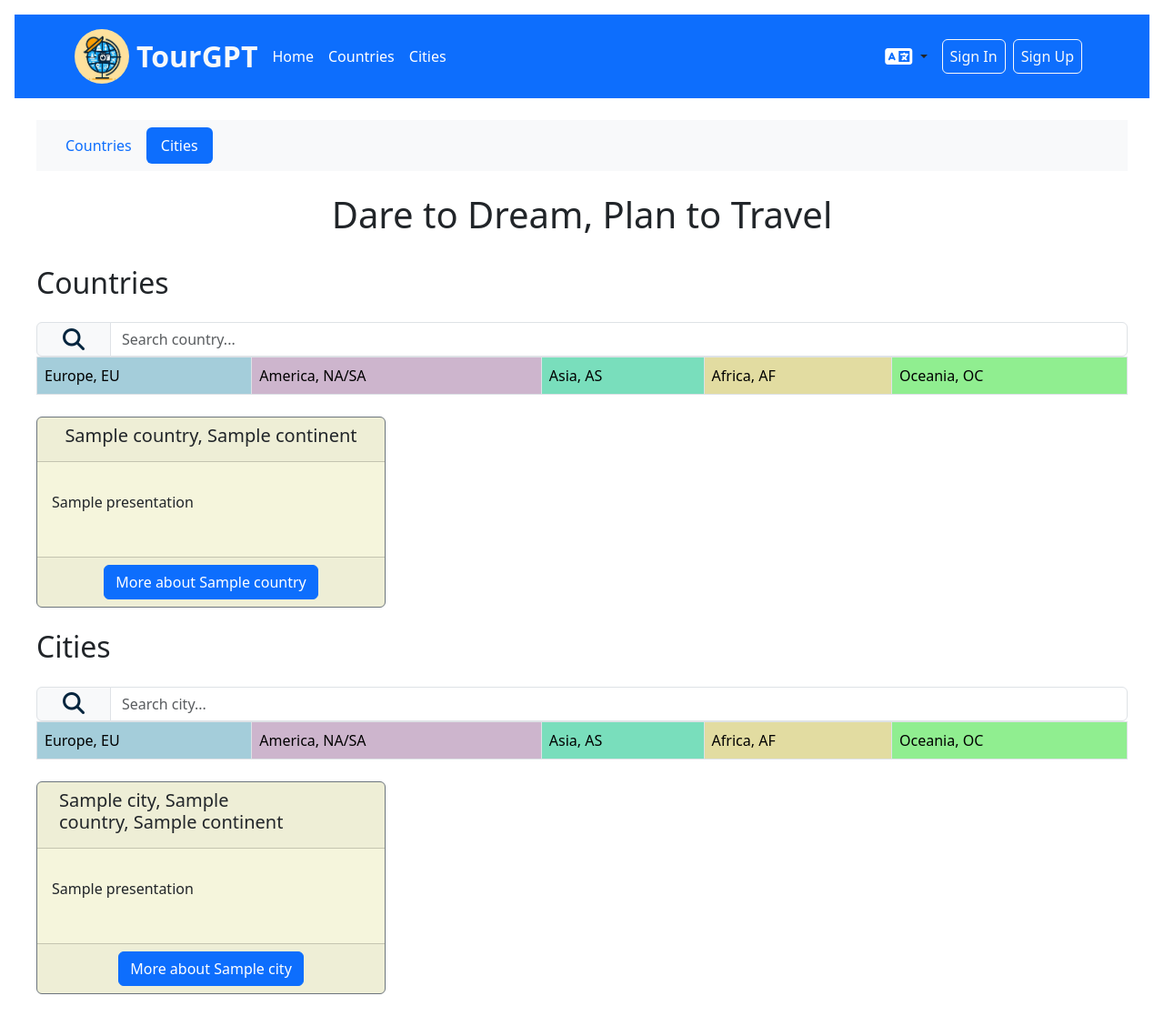
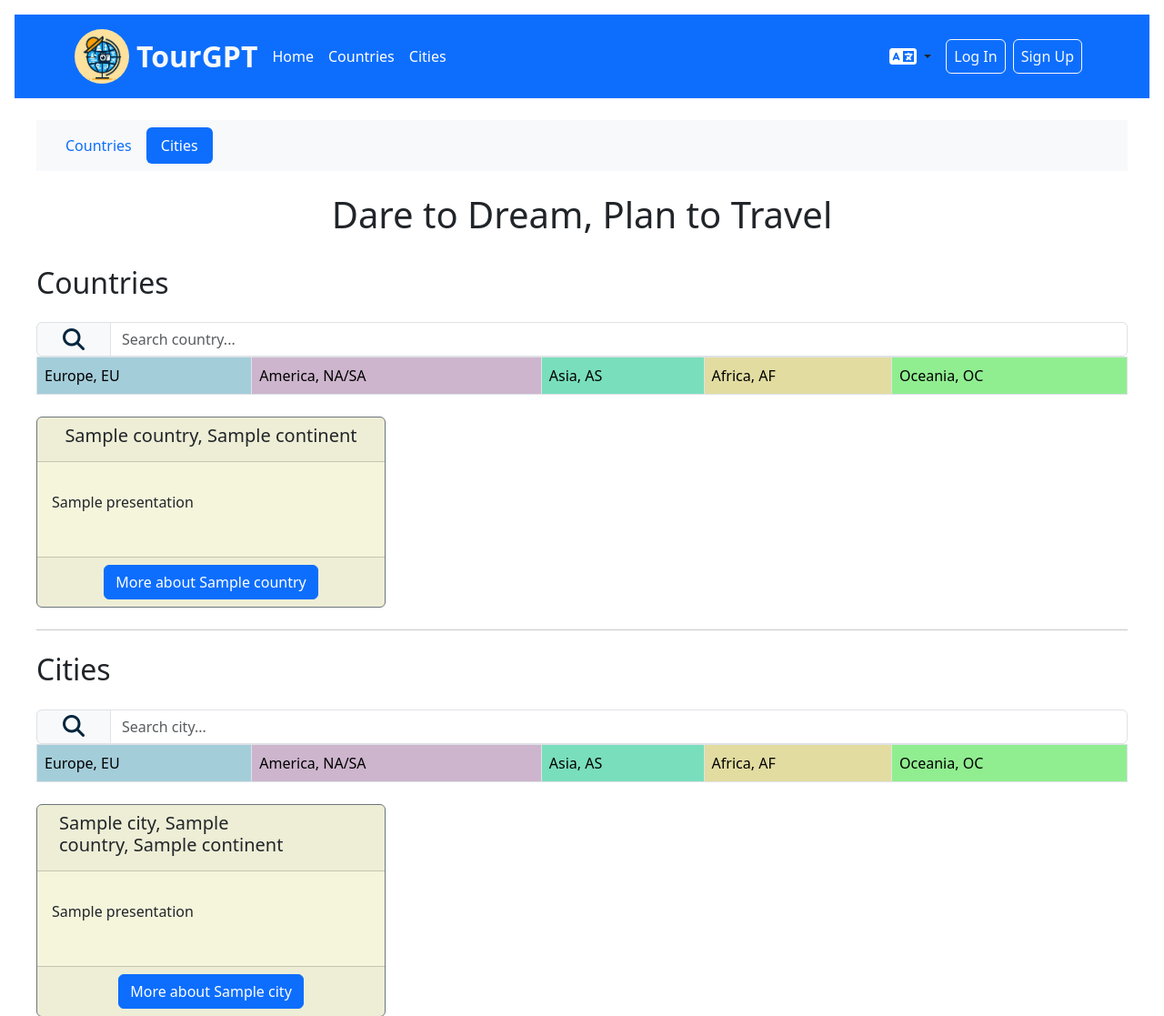
Before and after one commit to Elenaluciasanz/TourGPT, a Django app: template services/templates/home.html in a window 1280 px wide. Shown: the top 1117 px of the page at 91% size. Run offline with Django 4.2, Linux system fonts and the light colour scheme; the template is opened without the code that fills it: most values are stand-ins (such as "Sample title", 1, 10 or a date in 2020); some libraries are stand-ins or nearby versions.

Commit message:
Detalles

```diff
--- a/planner/prompts/planner_prompts.py
+++ b/planner/prompts/planner_prompts.py
@@ -138,8 +138,6 @@ def planner_route(route: Route):
 
     output = chat_gpt(input.to_string())
 
-    print(output)
-
     if output != "":
         try:
             resp = json.loads(output)
--- a/services/templates/home.html
+++ b/services/templates/home.html
@@ -111,7 +111,7 @@
         </div>
     </div>
 <!-------------------------End Countries----------------------->
-
+<hr>
 <!-------------------------Cities----------------------->
     <div id="scrollspyCities">
         <h2 class="my-4">{% trans "Cities" %}</h2>
--- a/templates/base.html
+++ b/templates/base.html
@@ -72,11 +72,11 @@
                           </div>
                         </li>
                         {% if user.is_authenticated %}
-                          <li><a class="btn btn-outline-light me-2 px-2" href="{{ user.get_absolute_url }}">{% trans 'My Account' %}</a></li>
-                          <li><a class="btn btn-outline-light me-2 px-2" href="{% url 'logout' %}">{% trans 'Sing Out' %}</a></li>
+                          <li><a class="btn btn-outline-light me-2 px-2 my-2" href="{{ user.get_absolute_url }}">{% trans 'My Account' %}</a></li>
+                          <li><a class="btn btn-outline-light me-2 px-2 my-2" href="{% url 'logout' %}">{% trans 'Log Out' %}</a></li>
                         {% else %}
-                            <li><a class="btn btn-outline-light me-2 px-2" href="{% url 'login' %}">{% trans 'Sign In' %}</a></li>
-                            <li><a class="btn btn-outline-light me-2 px-2" href="{% url 'signup' %}">{% trans 'Sign Up' %}</a></li>
+                            <li><a class="btn btn-outline-light me-2 px-2 my-2" href="{% url 'login' %}">{% trans 'Log In' %}</a></li>
+                            <li><a class="btn btn-outline-light me-2 px-2 my-2" href="{% url 'signup' %}">{% trans 'Sign Up' %}</a></li>
                         {% endif %}
                       </ul>
                     </div>
```
Also changed, not shown: locale/en/LC_MESSAGES/django.po, locale/es/LC_MESSAGES/django.po, 1 other file.
